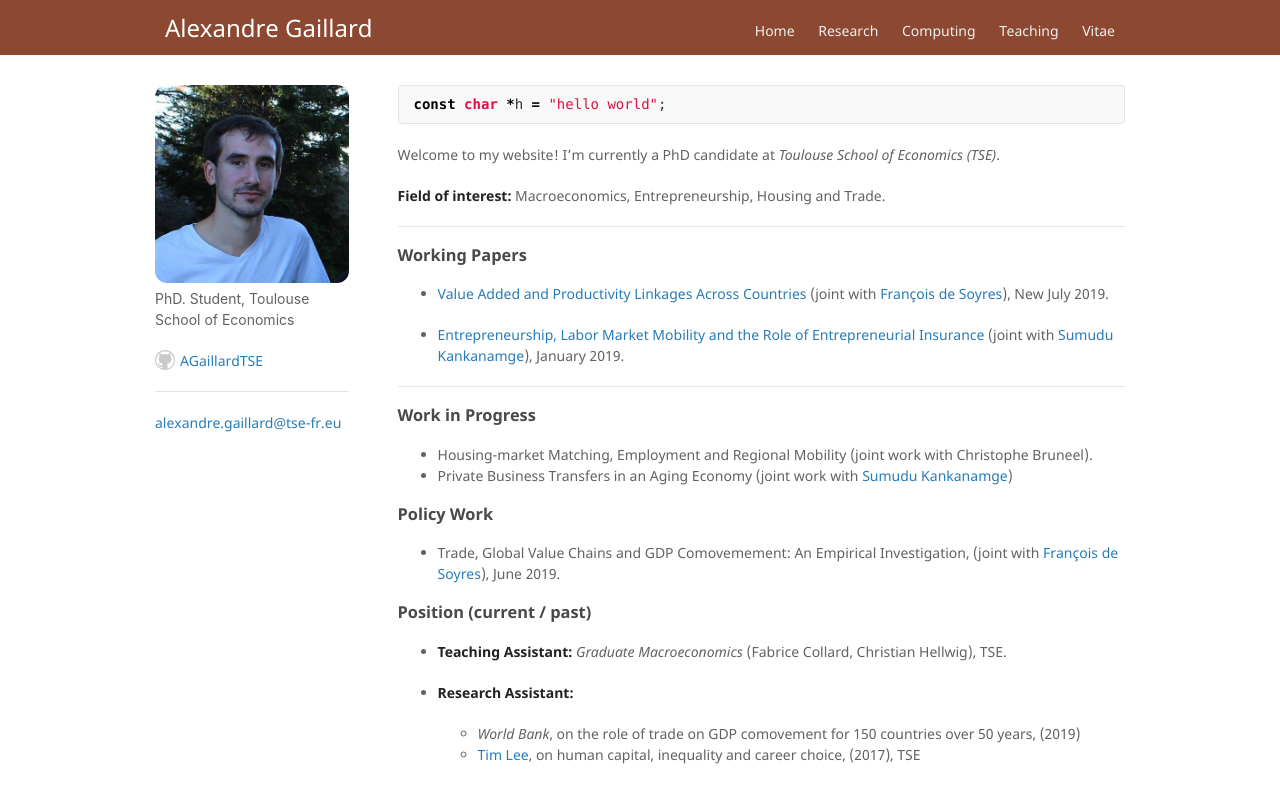
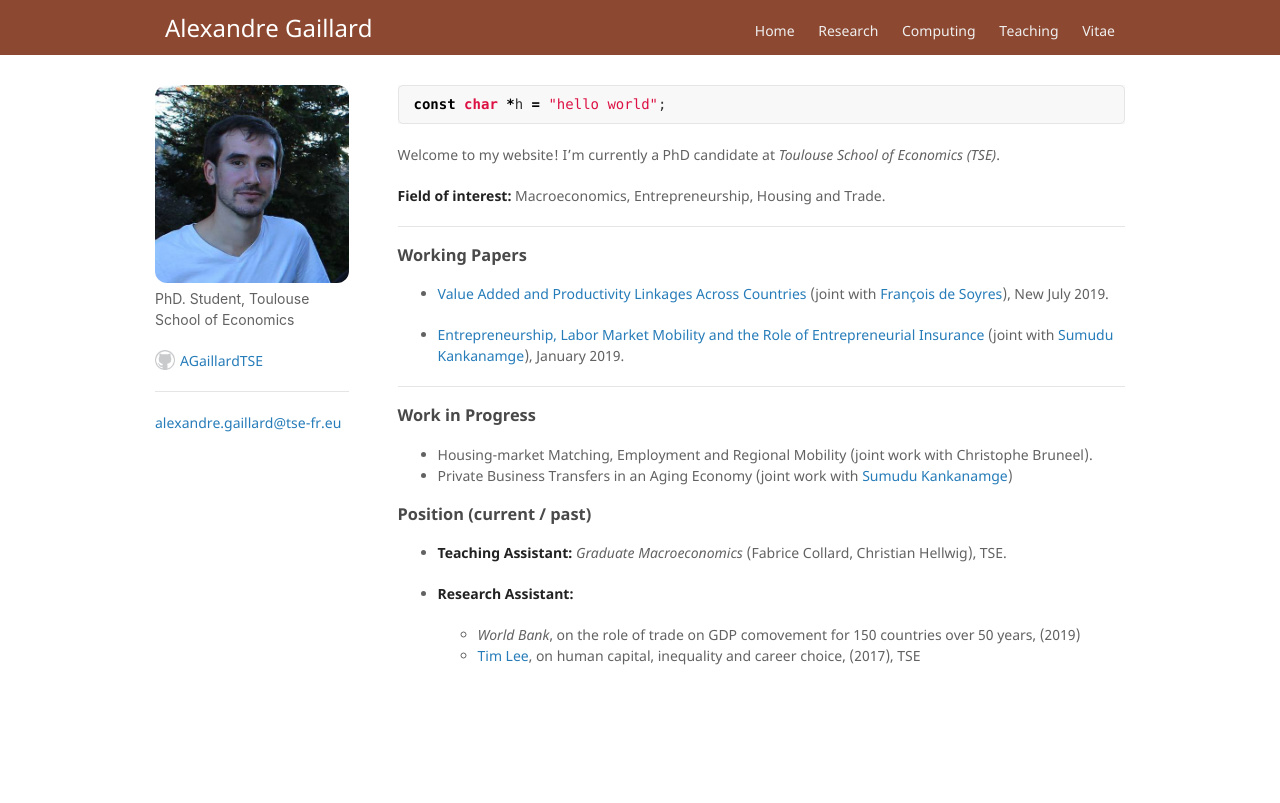
Before and after one commit to AGaillardTSE/AGaillardTSE.github.io, a Jekyll site: the page built from index.md, in a window 1280 px wide. Shown: the top 803 px of the page. Built offline with Jekyll 4.4.1, drawn with Linux system fonts in a browser that asks for light colours.

Commit message:
Update index.md

```diff
--- a/index.md
+++ b/index.md
@@ -25,9 +25,6 @@ Welcome to my website! I’m currently a PhD candidate at *Toulouse School of Ec
 *   Housing-market Matching, Employment and Regional Mobility (joint work with Christophe Bruneel).
 *   Private Business Transfers in an Aging Economy (joint work with [Sumudu Kankanamge](http://kankanamge.free.fr/))
 
-### Policy Work
-*   Trade, Global Value Chains and GDP Comovemement: An Empirical Investigation, (joint with [François de Soyres](https://sites.google.com/site/francoisdesoyres/research)), June 2019.
-
 ### Position (current / past)
 
 *   **Teaching Assistant:** _Graduate Macroeconomics_ (Fabrice Collard, Christian Hellwig), TSE.
```
